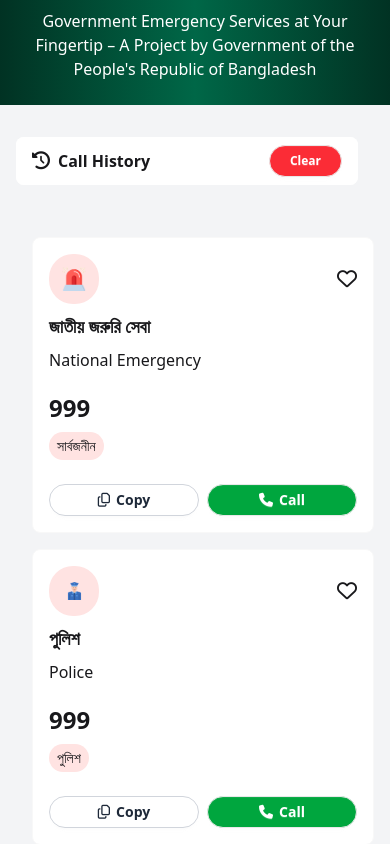
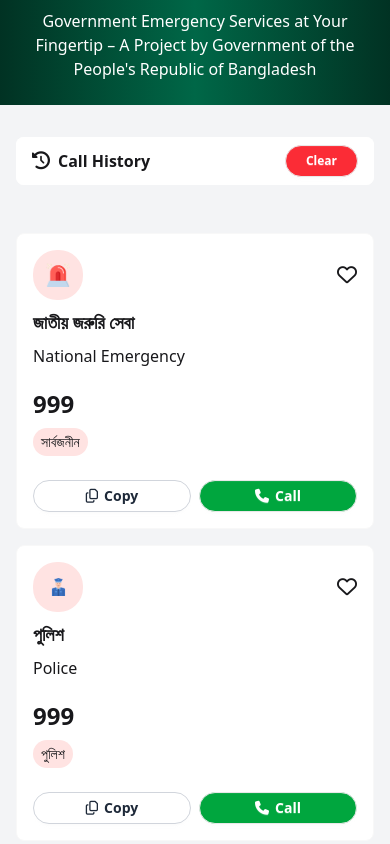
Before and after one commit to emran40989/assign-05, a plain HTML site: page index.html in a window 390 px wide. Shown: the part 320-1164 px from the top of the page. Drawn offline with nearby package versions, Linux system fonts and the light colour scheme; a web font is replaced by a local one.

Commit message:
2nd revision

```diff
--- a/index.html
+++ b/index.html
@@ -79,10 +79,10 @@
     </header>
 
     <!-- main section -->
-    <main class="main grid grid-cols-1 lg:grid-cols-4 gap-5 py-4 px-4">
+    <main class="main grid grid-cols-1 lg:grid-cols-4 gap-4 py-4 px-4">
       <!-- cards-container -->
       <section
-        class="cards-container col-span-1 lg:col-span-3 ml-4 mr-0 my-4 grid grid-cols-1 sm:grid-cols-2 lg:grid-cols-3 gap-4 sm:mx-2"
+        class="cards-container col-span-1 lg:col-span-3 my-4 grid grid-cols-1 sm:grid-cols-2 lg:grid-cols-3 gap-4 sm:mx-2"
       >
         <!-- card 1 -->
         <div class="card card-border bg-base-100 w-auto">
@@ -427,7 +427,7 @@
         </div>
       </section>
       <aside
-        id="history-box" class="col-span-1 lg:col-span-1 order-first lg:order-last mr-4 mb-4 mt-4 bg-white rounded-lg sm:mx-2"
+        id="history-box" class="col-span-1 lg:col-span-1 order-first lg:order-last my-4 bg-white rounded-lg"
       >
         <div
           class="flex items-center justify-between px-4 py-2 bg-white rounded-lg"
```
